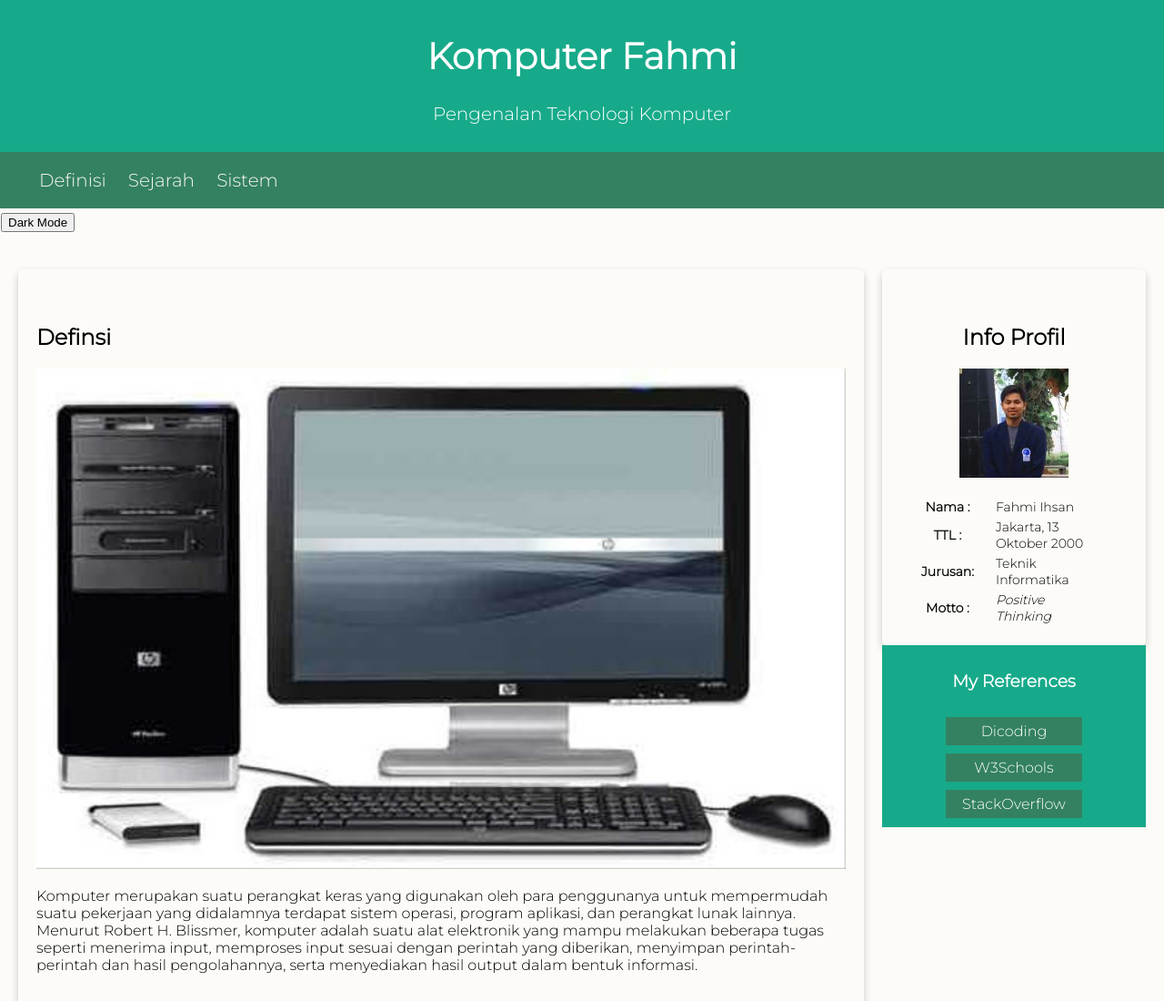
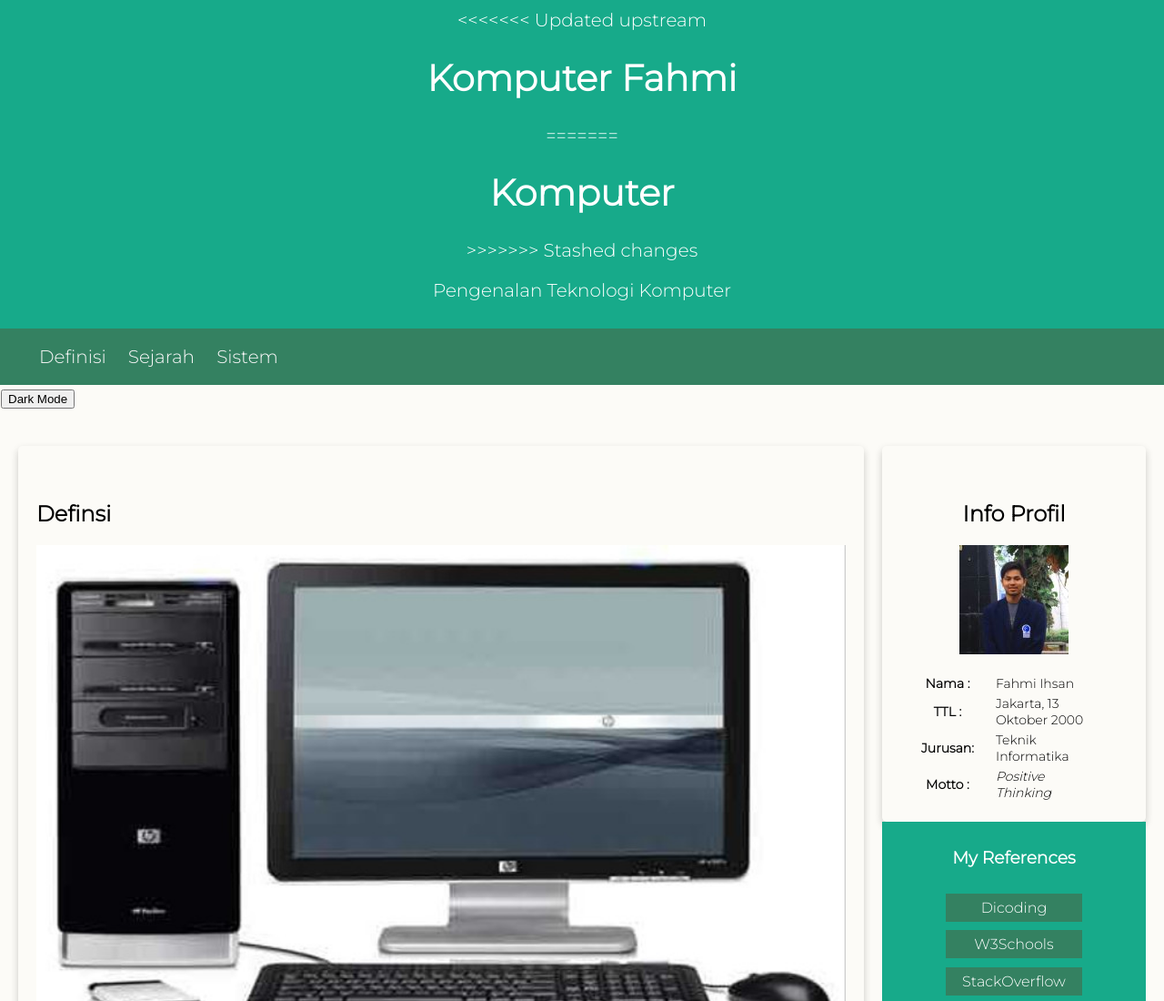
Before and after one commit to fahmiihsan00/project_dicoding, a plain HTML site: page Project/index.html in a window 1280 px wide. Shown: the top 1100 px of the page at 91% size. Drawn offline with Linux system fonts and the light colour scheme.

Commit message:
hapus nama

```diff
--- a/Project/index.html
+++ b/Project/index.html
@@ -9,7 +9,11 @@
 <body>
     <header>
         <div class="jumbotron">
+<<<<<<< Updated upstream
             <h1>Komputer Fahmi</h1>
+=======
+            <h1>Komputer</h1>
+>>>>>>> Stashed changes
             <p>Pengenalan Teknologi Komputer</p>
         </div>
         <nav class="navbar">
```
